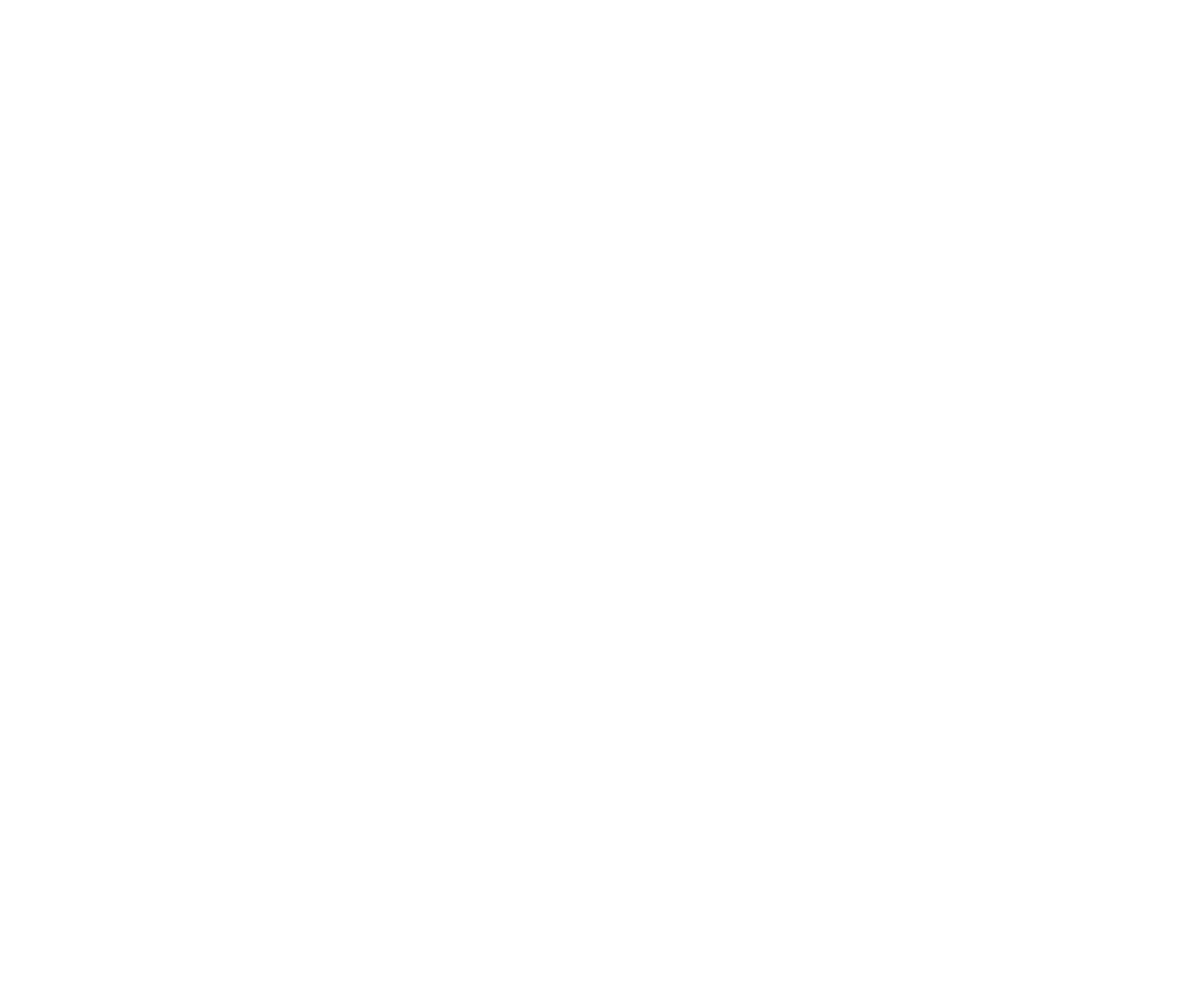
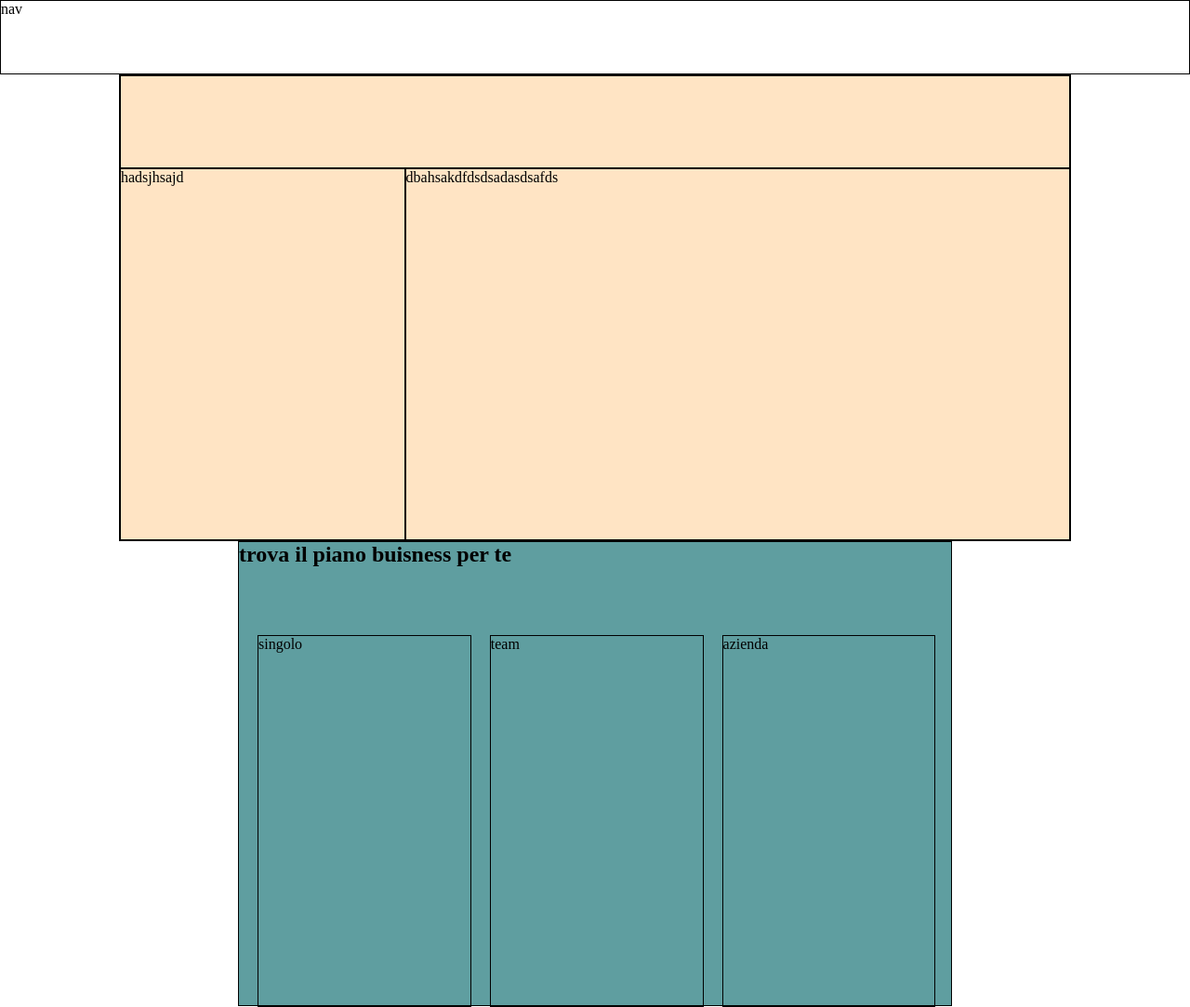
Before and after one commit to LorenzoVivenzio/htmlcss-dropbox, a plain HTML site: page index.html in a window 1280 px wide. Shown: the whole page at 93% size. Before the commit the page ends 800 px from the top, so only its background shows below. Drawn offline with Linux system fonts and the light colour scheme.

Commit message:
add colonne

```diff
--- a/css/style.css
+++ b/css/style.css
@@ -6,3 +6,65 @@
 img{
     max-width: 100%;
 }
+.nav{
+    max-width: 100%;
+
+    /* regole */
+    height: 80px;
+    border: 1px solid black;
+}
+/* utilities */
+.mg-auto{
+    margin: 0 auto;
+}
+.flex{
+    display: flex;
+}
+.bs{
+    border: 1px solid black;
+}
+.justify-center{
+    justify-content: center;
+}
+.align-center{
+    align-items: center;
+}
+.job{
+    max-width: 80%;
+
+
+    /* height: 600px; */
+    background-color: bisque;
+}
+.title{
+    max-width: 100%;
+
+
+    height: 100px;
+    /* background-color: black; */
+}
+.prova-gratis{
+    width: 30%;
+
+    height: 400px;
+}
+.proposta{
+    width:70% ;
+}
+.title{
+    text-align:left;
+}
+.buisness{
+    max-width: 60%;
+    height: 500px;
+    background-color: cadetblue;
+}
+.planes{
+    gap: 20px;
+}
+.col-30{
+    width: 30%;
+
+
+    height: 400px;
+}
--- a/index.html
+++ b/index.html
@@ -7,8 +7,45 @@
     <link rel="stylesheet" href="./css/style.css">
 </head>
 <body>
-    <header></header>
-    <main></main>
+    <header>
+        <div class="nav">nav</div>
+    </header>
+    <main>
+        <!-- section job -->
+        <section>
+            <div class="job mg-auto bs">
+                <div class="title bs"></div>
+                <div class="descrizione-lavoro flex ">
+                    <div class="prova-gratis bs">hadsjhsajd</div>
+                    <div class="proposta bs">dbahsakdfdsdsadasdsafds</div>
+                </div>
+            </div>
+         </section>
+        <!-- fine section job -->
+         <!-- piano buisness -->
+        <section class="buisness mg-auto bs">
+            <div class="title"><h2>trova il piano buisness per te</h2></div>
+            <div class="planes flex">
+                <div class="title"><h2></h2></div>
+                <div class="card col-30 bs">singolo</div>
+                <div class="card col-30 bs">team</div>
+                <div class="card col-30 bs">azienda</div>
+            </div>
+        </section>
+         <!-- fine piano buisness -->
+          <!-- team -->
+           <section></section>
+          <!-- fine team -->
+           <!-- partner Drop -->
+            <section></section>
+           <!-- partner Drop -->
+            <!-- Operazioni con dropbox -->
+             <section></section>
+            <!-- Operazioni con dropbox -->
+             <!-- scopri client -->
+              <section></section>
+             <!-- fine scopri client -->
+    </main>
     <footer></footer>
 </body>
 </html>
```
